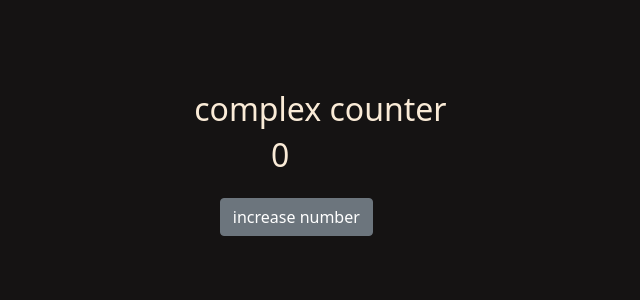
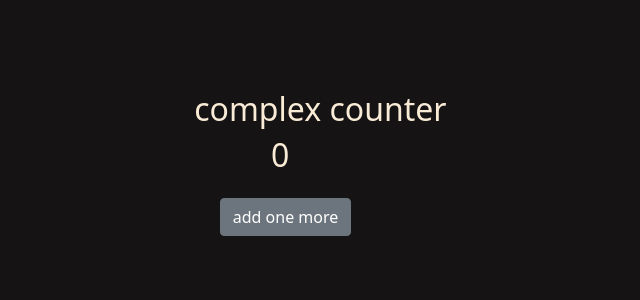
Before and after one commit to KiarashYavari/react_codes, a React (Create React App) app: page / in a window 1280 px wide. Shown: the top 300 px of the page, without its empty margins (195-835 px from the left). Built offline with nearby package versions, Linux system fonts and the light colour scheme.

Commit message:
play with useEffect second param or dependency list.

```diff
--- a/src/App.js
+++ b/src/App.js
@@ -1,10 +1,10 @@
-import UseEffectCondition from './UseEffectCondition';
+import UseEffectDependencyList from './UseEffectDependencyList';
 import 'bootstrap/dist/css/bootstrap.min.css';
 
 function App() {
   return (
     <div className="App">
-      <UseEffectCondition />
+      <UseEffectDependencyList />
     </div>
   );
 }
--- /dev/null
+++ b/src/UseEffectDependencyList.js
@@ -0,0 +1,33 @@
+import React, {useState, useEffect} from 'react'
+
+const UseEffectDependencyList = () => {
+  const [number, setNumber] = useState(0);
+
+  const number_update_hndlr = ()=>{
+    setNumber((number)=>{
+        return number+1;
+    });
+  };
+
+  useEffect(()=>{
+    if(number > 0){
+        document.title = `new message ${number}`;
+    }
+  }, [number]);
+
+  useEffect(()=>{
+    console.log('I only render at the begining! for once :))');
+  }, []);
+
+  return (
+    <>
+        <section className='container'>
+                <h2 className='row' id="counter-title">complex counter</h2>
+                <h2 className='row' id="counter-number">{number}</h2>
+                <button className="row btn btn-secondary" id="counter-btn" onClick={number_update_hndlr}>add one more</button>
+        </section>
+    </>
+  )
+}
+
+export default UseEffectDependencyList
```
